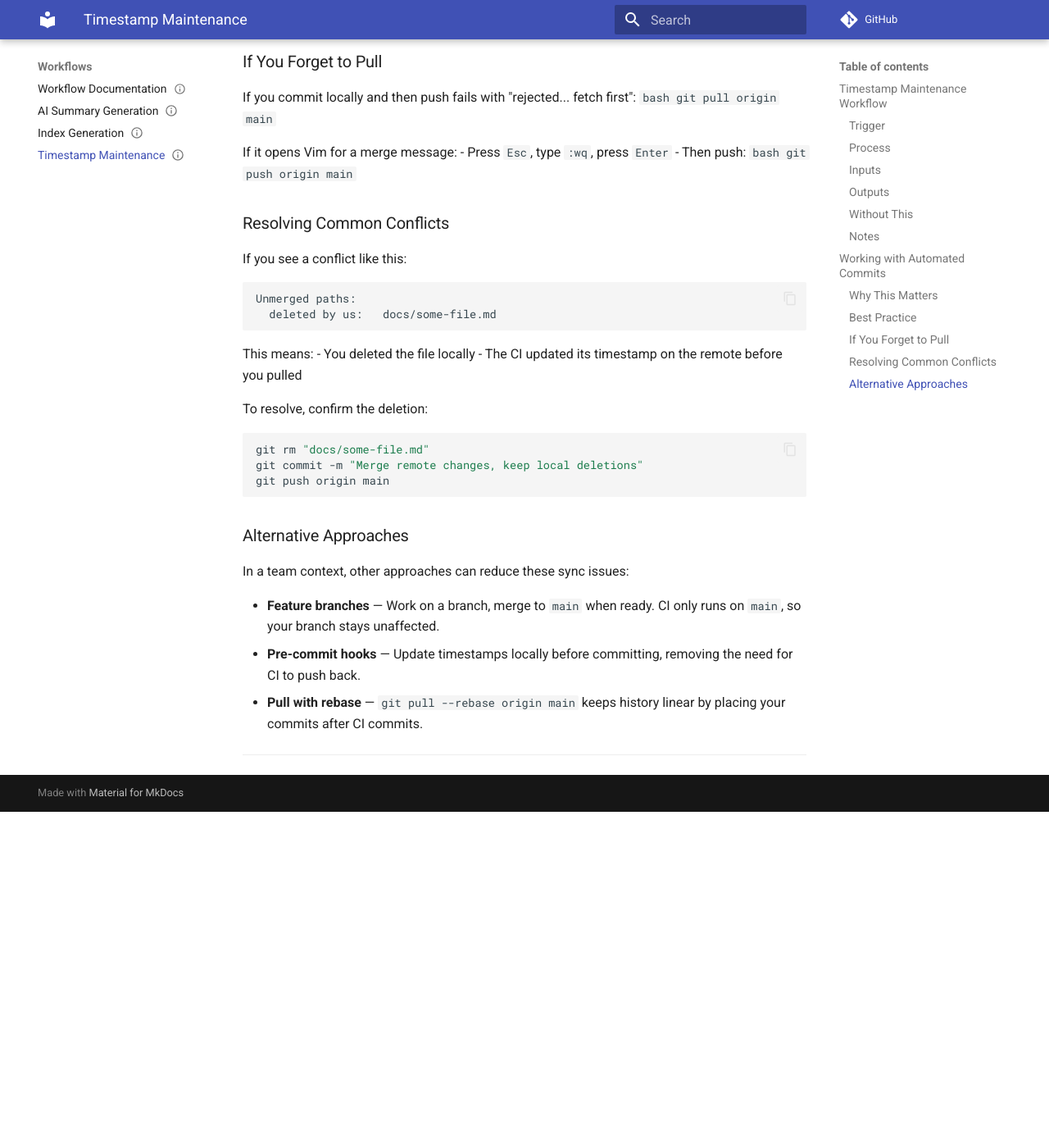
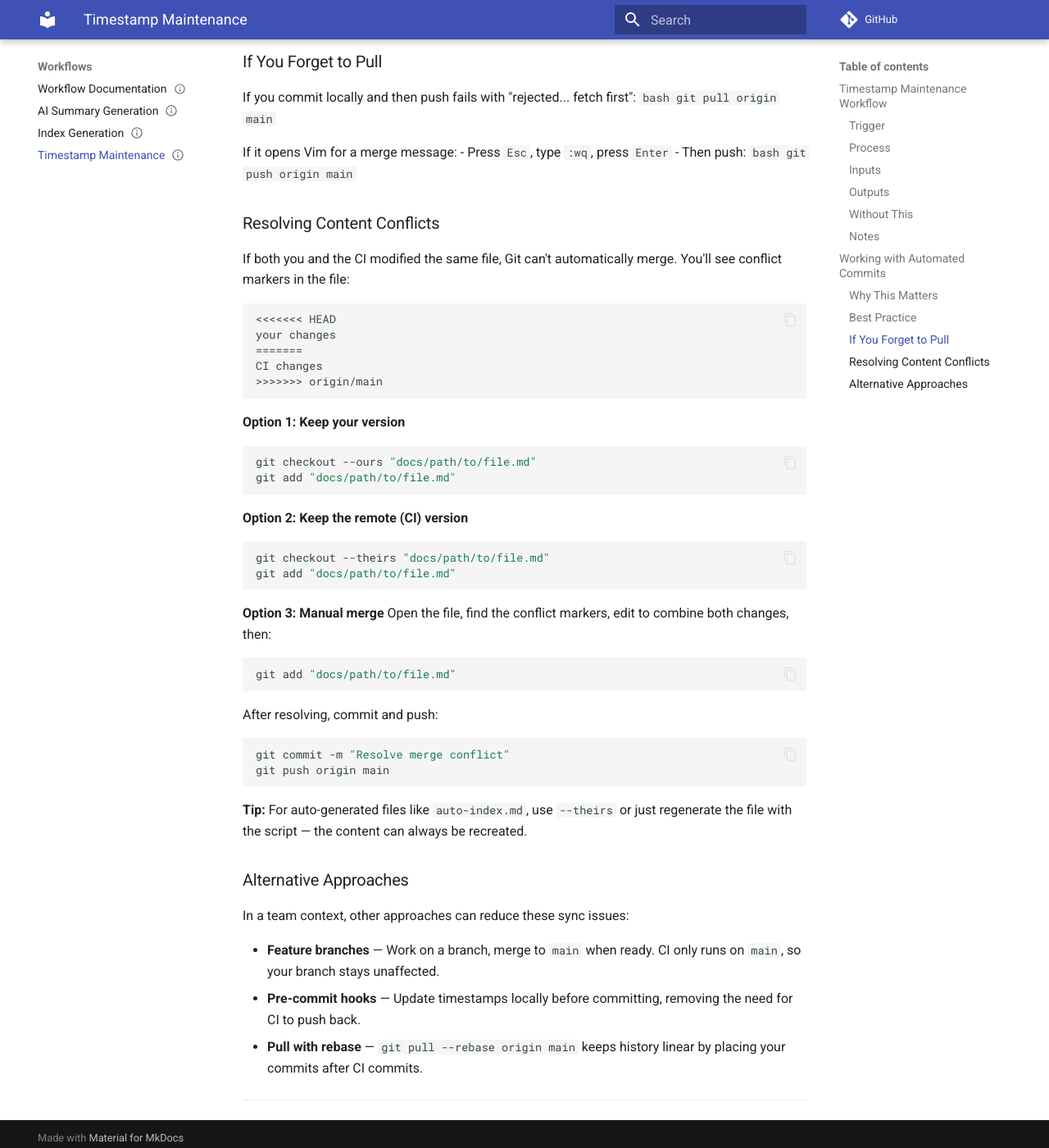
Before and after one commit to Giulia007/obsidian-docsystem, an MkDocs documentation site: the page built from docs/workflows/Timestamp Maintenance.md, in a window 1280 px wide and 1400 px high, scrolled down 2016 px. Shown: the whole window at 82% size. Built offline with MkDocs 1.6.1 and Material for MkDocs 9.7.7, drawn with Linux system fonts in a browser that asks for light colours; comment, search, counter and statistics services are not loaded; before the commit the page ends 3006 px from its top, so only the background shows below that.

Commit message:
Add conflict resolution instructions to Timestamp Maintenance doc

````diff
--- a/docs/workflows/Timestamp Maintenance.md
+++ b/docs/workflows/Timestamp Maintenance.md
@@ -79,6 +79,7 @@ git pull origin main
 Run this at the start of every work session, before making any changes.
 
 ### If You Forget to Pull
+
 If you commit locally and then push fails with "rejected... fetch first":
 ```bash git pull origin main ```
 
@@ -86,24 +87,42 @@ If it opens Vim for a merge message:
 - Press `Esc`, type `:wq`, press `Enter`
 - Then push: ```bash git push origin main ```
 
-### Resolving Common Conflicts
+### Resolving Content Conflicts
 
-If you see a conflict like this:
+If both you and the CI modified the same file, Git can't automatically merge. You'll see conflict markers in the file:
 ```
-Unmerged paths:
-  deleted by us:   docs/some-file.md
+<<<<<<< HEAD
+your changes
+=======
+CI changes
+>>>>>>> origin/main
 ```
 
-This means:
-- You deleted the file locally
-- The CI updated its timestamp on the remote before you pulled
+**Option 1: Keep your version**
+```bash
+git checkout --ours "docs/path/to/file.md"
+git add "docs/path/to/file.md"
+```
 
-To resolve, confirm the deletion:
+**Option 2: Keep the remote (CI) version**
 ```bash
-git rm "docs/some-file.md"
-git commit -m "Merge remote changes, keep local deletions"
+git checkout --theirs "docs/path/to/file.md"
+git add "docs/path/to/file.md"
+```
+
+**Option 3: Manual merge**
+Open the file, find the conflict markers, edit to combine both changes, then:
+```bash
+git add "docs/path/to/file.md"
+```
+
+After resolving, commit and push:
+```bash
+git commit -m "Resolve merge conflict"
 git push origin main
 ```
+
+**Tip:** For auto-generated files like `auto-index.md`, use `--theirs` or just regenerate the file with the script — the content can always be recreated.
 
 ### Alternative Approaches
 
````
